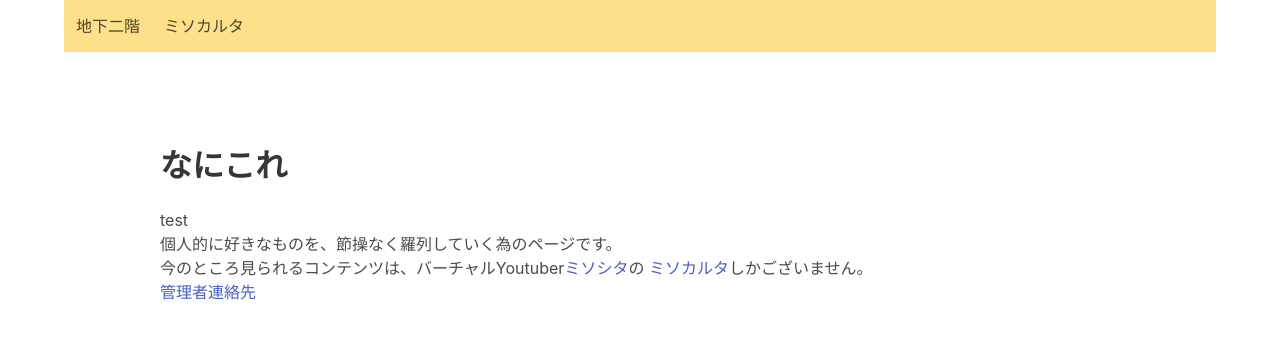
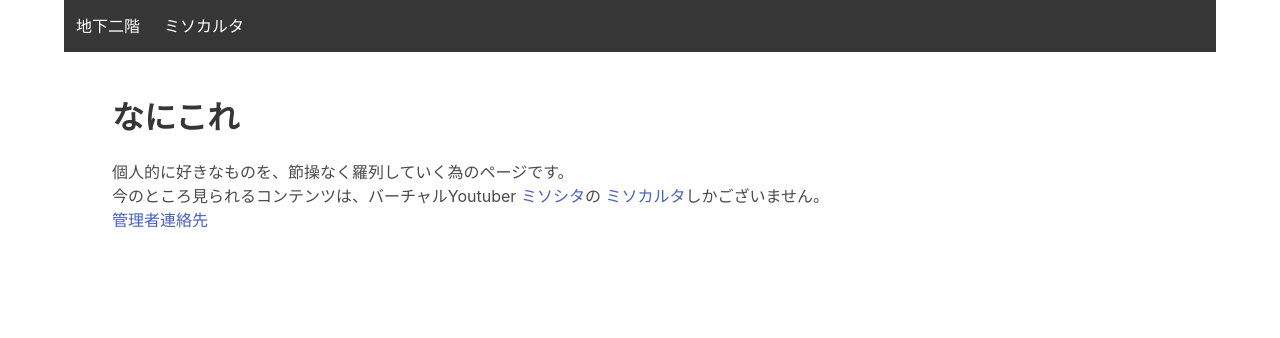
Before and after one commit to utmz54/videobox-underground-nuxt, a Nuxt app: page / in a window 1280 px wide. Shown: the top 338 px of the page. Built offline with nearby package versions, Linux system fonts and the light colour scheme.

Commit message:
テスト

```diff
--- a/components/head.vue
+++ b/components/head.vue
@@ -1,5 +1,5 @@
 <template>
-  <nav class="navbar is-warning" role="navigation" aria-label="main navigation">
+  <nav class="navbar is-dark" role="navigation" aria-label="main navigation">
     <div class="container">
       <div class="navbar-brand is-marginless">
         <nuxt-link class="navbar-item" to="/">地下二階</nuxt-link>
--- a/pages/index.vue
+++ b/pages/index.vue
@@ -1,33 +1,19 @@
 <template>
   <div>
-    <section class="hero">
-      <div class="hero-body">
     <div class="container">
       <h1 class="title">なにこれ</h1>
-              <p>test{{ text }}</p>
       <p>個人的に好きなものを、節操なく羅列していく為のページです。</p>
-          <p>今のところ見られるコンテンツは、バーチャルYoutuber<a href="https://www.youtube.com/channel/UCctWfjgLUh1yt-Wdz6W4yFQ" target="_blank">ミソシタ</a>の
+      <p>今のところ見られるコンテンツは、バーチャルYoutuber
+        <a href="https://www.youtube.com/channel/UCctWfjgLUh1yt-Wdz6W4yFQ" target="_blank">ミソシタ</a>の
         <nuxt-link to="/miso/miso-karuta">ミソカルタ</nuxt-link>しかございません。
       </p>
-          <p><a href="https://twitter.com/KUMANOPUXTU" target="_blank">管理者連絡先</a></p>
+      <p>
+        <a href="https://twitter.com/KUMANOPUXTU" target="_blank">管理者連絡先</a>
+      </p>
     </div>
-      </div>
-    </section>
   </div>
 </template>
 <script>
 export default {
-  data: function() {
-    return {
-      // asyncDataで上書きされる
-      text: ''
-    }
-  },
-  asyncData(context) {
-    return {
-      // asyncDataでreturnすると、dataにマージされる
-      text: context.query['text']
-    }
-  }
-}
+};
 </script>
```
Lines whose indentation alone changed are shown as unchanged.
